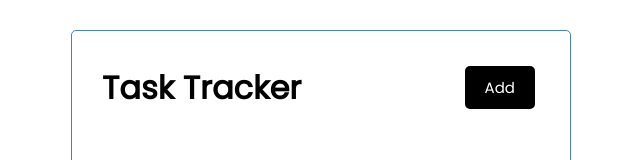
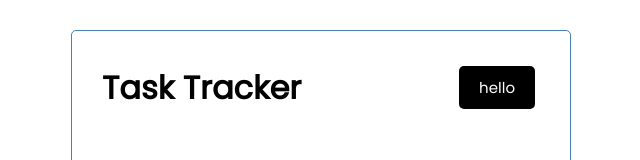
Before and after one commit to Alexmry/my-third-react-app, a React (Create React App) app: page / in a window 1280 px wide. Shown: the top 160 px of the page, without its empty margins (319-959 px from the left). Built offline with nearby package versions, Linux system fonts and the light colour scheme.

Commit message:
button props

```diff
--- a/src/components/Button.js
+++ b/src/components/Button.js
@@ -1,5 +1,5 @@
-const Button = () => {
-    return <button className='btn'>Add</button>
+const Button = (props) => {
+    return <button className='btn'>{props.text}</button>
 }
 
 export default Button
--- a/src/components/Header.js
+++ b/src/components/Header.js
@@ -5,7 +5,7 @@ const Header = ({title}) => {
     return (
         <header className='header'>
             <h1>{title}</h1>
-            <Button />
+            <Button color='green' text='hello'/>
         </header>
     )
 }
```
